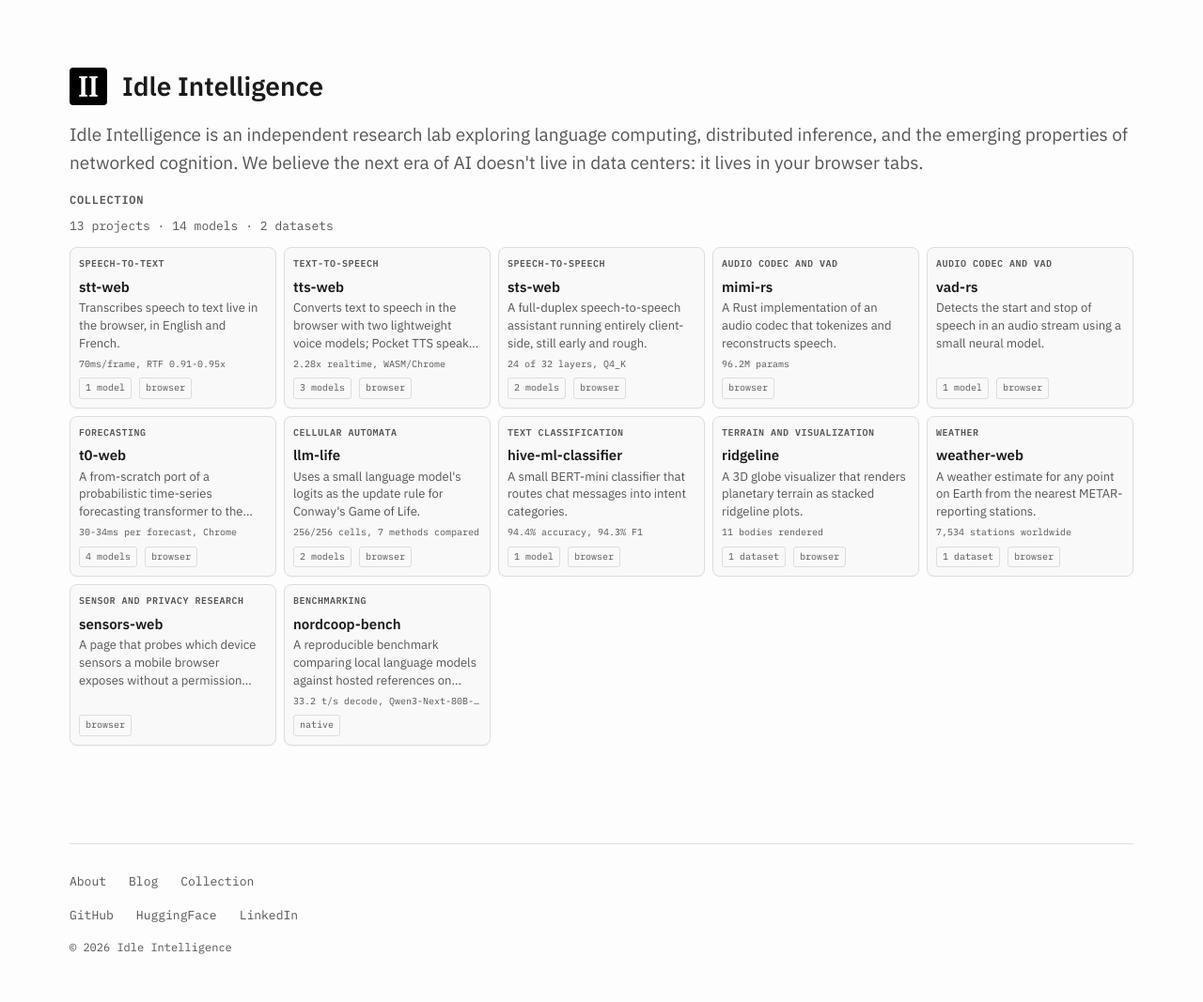
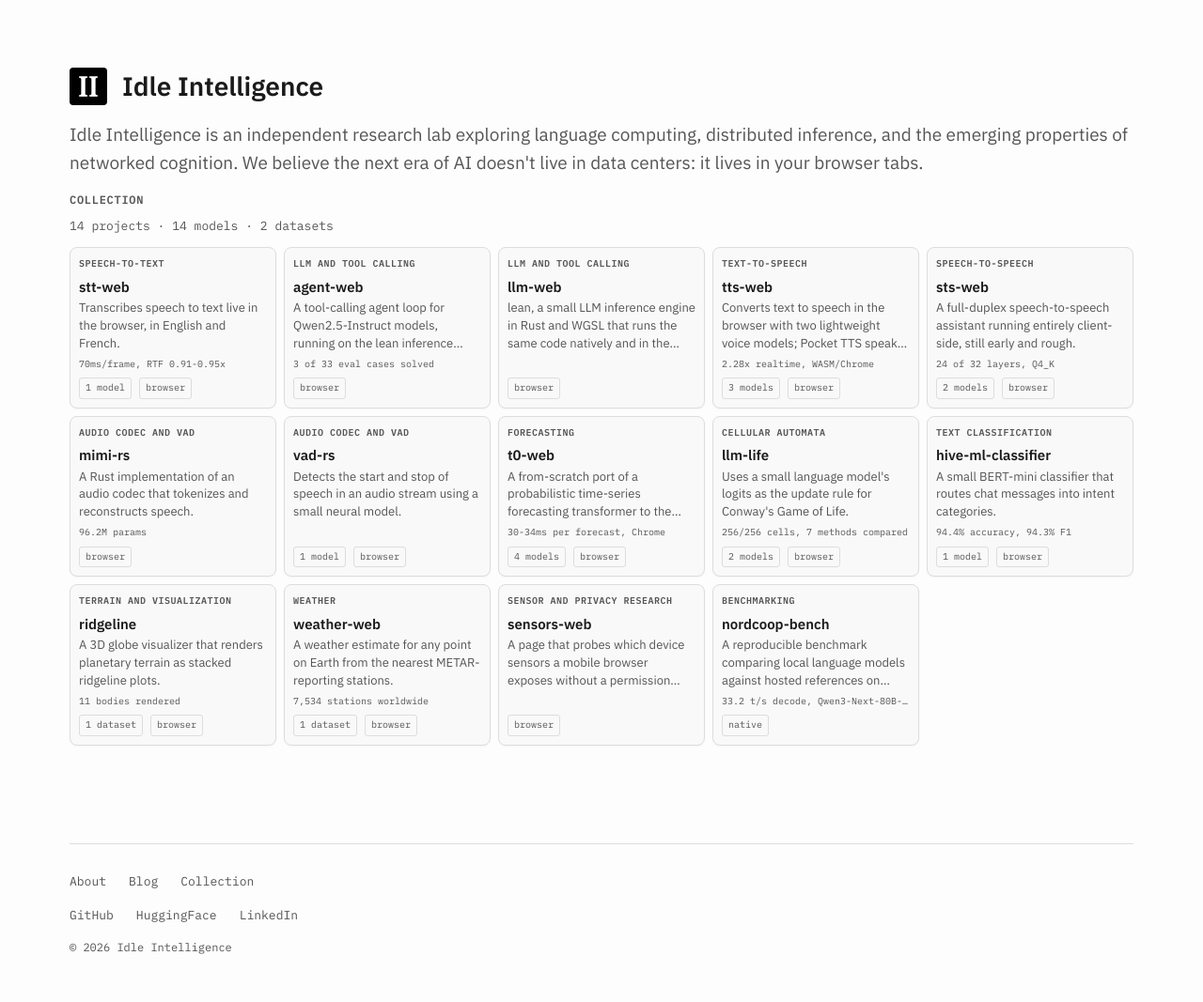
Before and after one commit to idle-intelligence/site, a Jekyll site: the page built from index.md, in a window 1280 px wide. Shown: the whole page at 94% size. Built offline with Jekyll 4.4.1, drawn with Linux system fonts in a browser that asks for light colours.

Commit message:
Collection: put lean in a listed task group, add the agent-web card

```diff
--- /dev/null
+++ b/_collection/agent-web.md
@@ -0,0 +1,34 @@
+---
+layout: card
+title: agent-web
+kind: code
+task_group: LLM and tool calling
+repo: idle-intelligence/agent-web
+hf: ""
+demo: ""
+demo_pages: ""
+original_model: Qwen/Qwen2.5-3B-Instruct
+dataset: ""
+perf_highlight: ""
+card_proof: "3 of 33 eval cases solved"
+what_is: A tool-calling agent loop for Qwen2.5-Instruct models, running on the lean inference engine.
+runs: browser, WASM, WebGPU, native
+model_size: 3B params (Q4_0 GGUF)
+license: "model licence Apache-2.0; code licence MIT"
+status: experiment
+blurb: >-
+  A tool-calling agent loop for Qwen2.5-Instruct models, running on the lean
+  inference engine. lean runs the model, text in and text out, on a backend it
+  picks by capability. This repository holds what an agent adds on top: it
+  renders each step's prompt with the model's own chat template and the tools,
+  parses the model's tool calls out of its raw output, regenerates when a reply
+  is malformed, calls an unknown tool or repeats a call, and repeats until the
+  model gives a final text answer. It also holds an offline eval harness that
+  scores runs against 46 utterance cases for a Sonos speaker-control tool set.
+  With a 13-tool subset, 33 of the cases are solvable; Qwen2.5-3B-Instruct
+  Q4_0 on the CPU with unconstrained decoding solved 3 of them (9.1%). The
+  loop reaches the model through one small trait, so any engine that completes
+  text can drive it. A wasm package runs the agent in a Web Worker.
+---
+
+{{ page.blurb }}
--- a/_collection/llm-web.md
+++ b/_collection/llm-web.md
@@ -2,7 +2,7 @@
 layout: card
 title: llm-web
 kind: code
-task_group: LLM inference
+task_group: LLM and tool calling
 repo: idle-intelligence/llm-web
 hf: ""
 demo: ""
```
